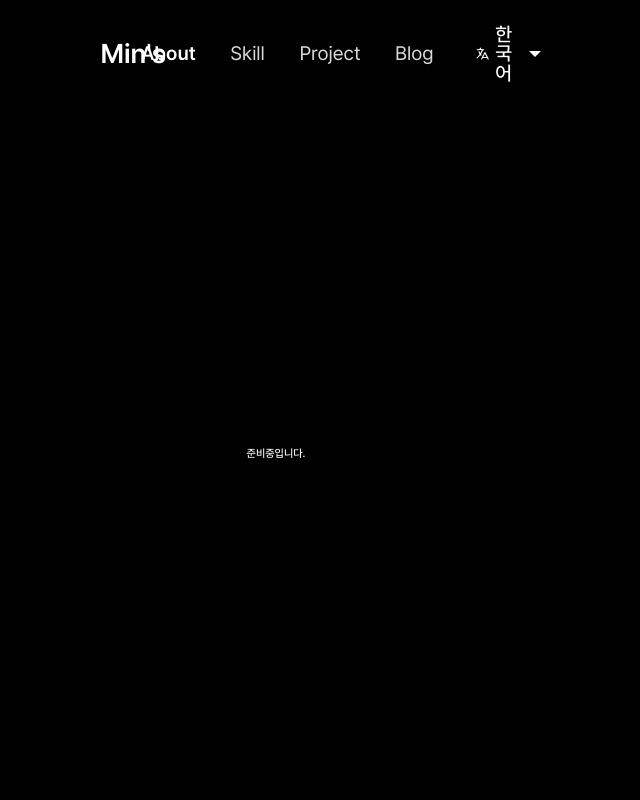
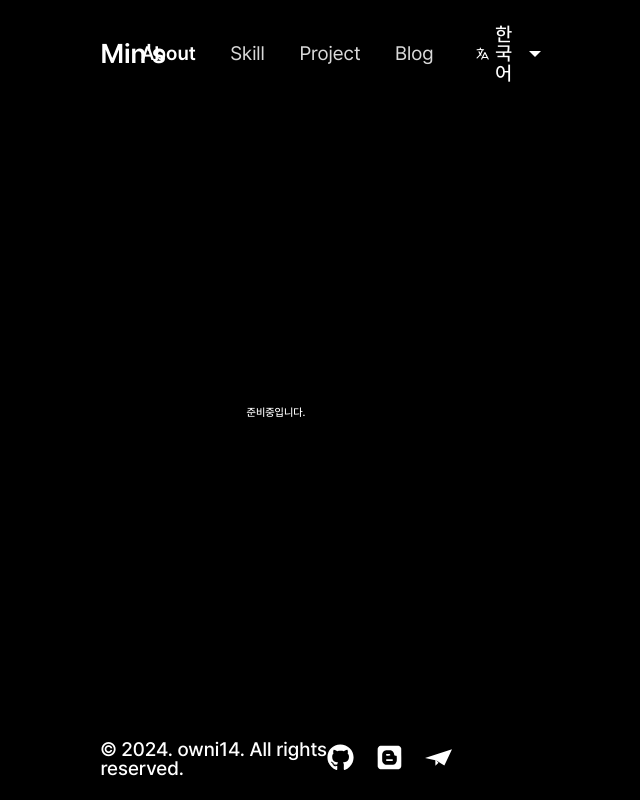
Before and after one commit to owni14/owni14.me, a Next.js app: page / in a window 1280 px wide. Shown: the whole page, without its empty margins (364-1004 px from the left). Built offline with nearby package versions, Linux system fonts and the light colour scheme.

Commit message:
style: footer 컴포넌트 제작

```diff
--- a/app/(site)/page.tsx
+++ b/app/(about)/page.tsx
@@ -1,5 +1,5 @@
-const Home = () => {
+const About = () => {
   return <section>준비중입니다.</section>;
 };
 
-export default Home;
+export default About;
--- a/app/_components/layout/footer/Footer.tsx
+++ b/app/_components/layout/footer/Footer.tsx
@@ -1,5 +1,26 @@
+import dayjs from "dayjs";
+import Link from "next/link";
+import "./styles.scss";
+
+import { footerList } from "./consts";
+
 const Footer = () => {
-  return <section id="footer"></section>;
+  const currentYear = dayjs().year();
+  return (
+    <section id="footer">
+      <p>{`© ${currentYear}. owni14. All rights reserved.`}</p>
+      <div className="link-area">
+        {footerList.map(foot => {
+          const FooterIcon = foot.icon;
+          return (
+            <Link key={foot.id} href={foot.link}>
+              <FooterIcon />
+            </Link>
+          );
+        })}
+      </div>
+    </section>
+  );
 };
 
 export default Footer;
--- /dev/null
+++ b/app/_components/layout/footer/consts.ts
@@ -0,0 +1,22 @@
+import { FaBlogger, FaGithub } from "react-icons/fa";
+import { SiMinutemailer } from "react-icons/si";
+
+import { IFooterList } from "./types";
+
+export const footerList: IFooterList[] = [
+  {
+    id: "github",
+    link: "https://github.com/owni14",
+    icon: FaGithub,
+  },
+  {
+    id: "blog",
+    link: "https://owni14.github.io/",
+    icon: FaBlogger,
+  },
+  {
+    id: "mail",
+    link: "mailto:kmwoo514@gmail.com",
+    icon: SiMinutemailer,
+  },
+];
--- a/app/_components/layout/footer/styles.scss
+++ b/app/_components/layout/footer/styles.scss
@@ -1,3 +1,26 @@
+@import "@/styles/variables.scss";
+
 /* Footer section */
 #footer {
+  @include flex("row", "space-between", "center");
+  width: 100%;
+  padding: 2rem 43rem;
+  p {
+    font-size: 1.8rem;
+  }
+
+  .link-area {
+    @include flex("row", "flex-end", "center");
+    gap: 2rem;
+    svg {
+      fill: white;
+      width: 2.5rem;
+      height: 2.5rem;
+      &:hover {
+        cursor: pointer;
+        fill: rgba(217, 217, 217, 0.7);
+        transition: all 0.3s ease-in-out;
+      }
+    }
+  }
 }
--- /dev/null
+++ b/app/_components/layout/footer/types.ts
@@ -0,0 +1,7 @@
+import { IconType } from "react-icons";
+
+export interface IFooterList {
+  id: string;
+  link: string;
+  icon: IconType;
+}
--- a/app/_components/layout/header/styles.scss
+++ b/app/_components/layout/header/styles.scss
@@ -2,6 +2,7 @@
 
 /* Header section */
 #header {
+  @include flex("row", "space-between", "center");
   width: 100%;
   padding: 2rem 43rem;
   position: sticky;
@@ -9,7 +10,6 @@
   background-color: rgba(0, 0, 0, 0.7);
   backdrop-filter: blur(2rem);
   z-index: 100;
-  @include flex("row", "space-between", "center");
 
   .title {
     font-family: "Pretendard-Bold";
--- a/app/_components/ui/multilingual/styles.scss
+++ b/app/_components/ui/multilingual/styles.scss
@@ -3,6 +3,7 @@
 #multilingual {
   position: relative;
   padding: 0.3rem;
+
   .language-wrapper {
     @include flex("row", "center", "center");
     gap: 0.5rem;
--- a/package.json
+++ b/package.json
@@ -13,10 +13,10 @@
     "@typescript-eslint/eslint-plugin": "^7.8.0",
     "@typescript-eslint/parser": "^7.8.0",
     "classnames": "^2.5.1",
+    "dayjs": "^1.11.11",
     "eslint-config-prettier": "^9.1.0",
     "eslint-plugin-simple-import-sort": "^12.1.0",
     "i18next": "^23.11.3",
-    "lodash": "^4.17.21",
     "next": "14.2.3",
     "prettier": "^3.2.5",
     "react": "^18",
```
Also changed, not shown: tsconfig.json (+7 -0 lines), app/(about)/styles.scss (renamed from app/(site)/styles.scss), 2 other files (tests, documents, lock files or other folders).
